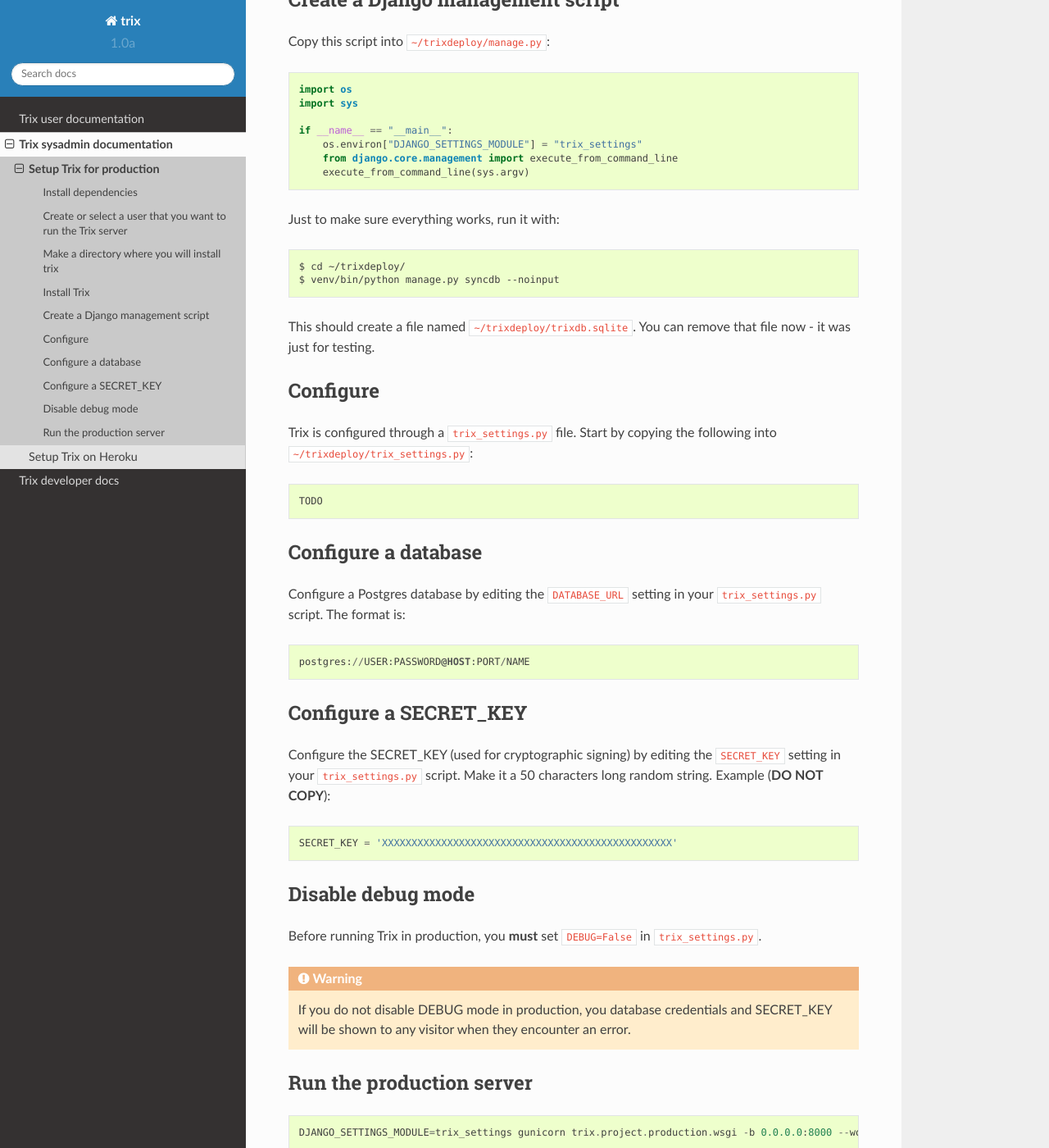
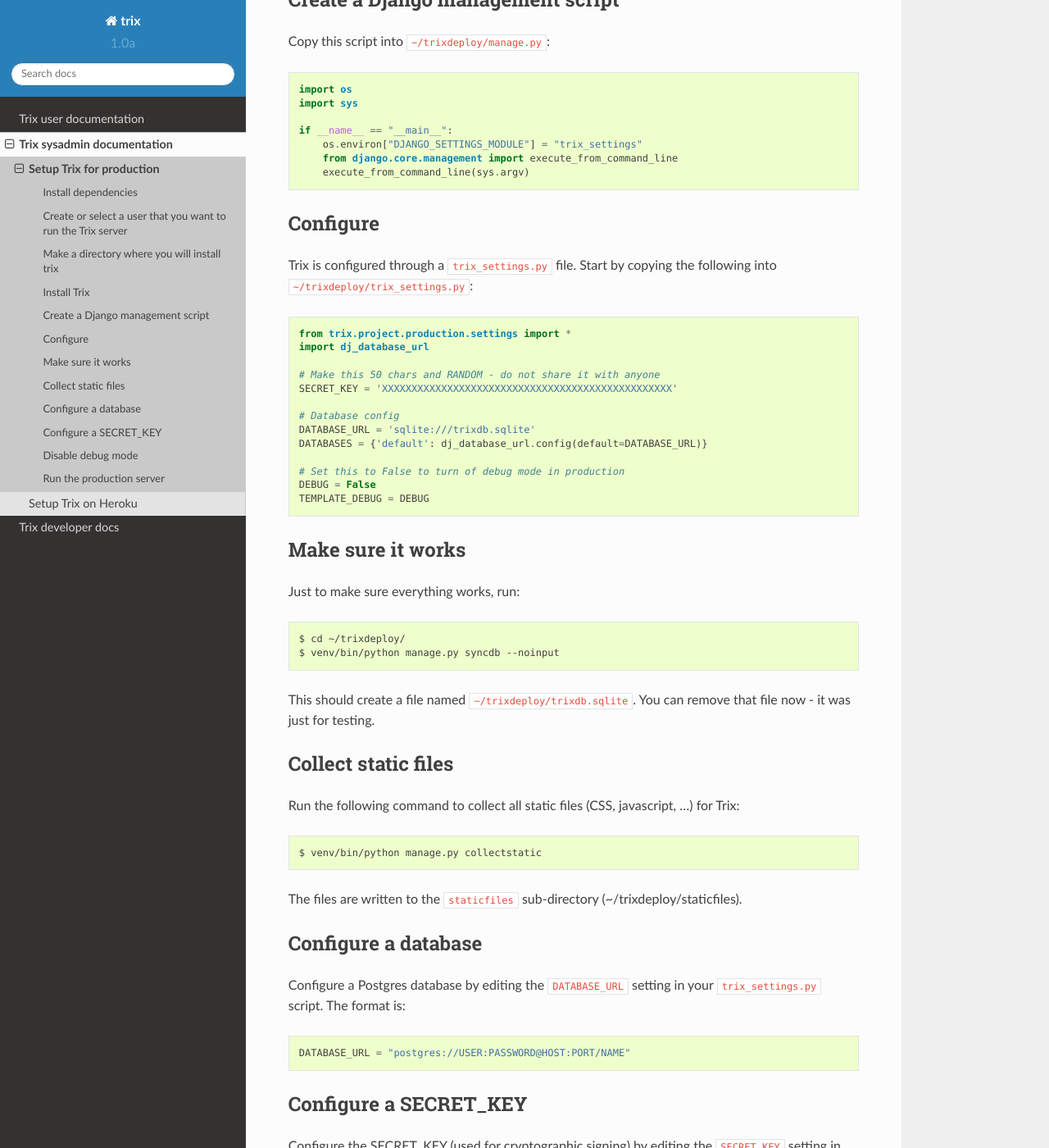
Before and after one commit to devilry/trix2, a Sphinx documentation site: the page built from docs/sysadmin/deploy.rst, in a window 1280 px wide and 1400 px high, scrolled down 882 px. Shown: the whole window at 82% size. Built offline with Sphinx 7.4.7 and the Read the Docs theme 2.0.0, drawn with Linux system fonts in a browser that asks for light colours; pages that are not in the unit, such as notebooks, are missing from menus; some of the changed text lies outside the part shown.

Commit message:
Better deploy docs.

```diff
--- a/docs/sysadmin/deploy.rst
+++ b/docs/sysadmin/deploy.rst
@@ -54,7 +54,32 @@
         from django.core.management import execute_from_command_line
         execute_from_command_line(sys.argv)
 
-Just to make sure everything works, run it with::
+
+*********
+Configure
+*********
+Trix is configured through a ``trix_settings.py`` file. Start by copying the following into
+``~/trixdeploy/trix_settings.py``::
+
+    from trix.project.production.settings import *
+    import dj_database_url
+
+    # Make this 50 chars and RANDOM - do not share it with anyone
+    SECRET_KEY = 'XXXXXXXXXXXXXXXXXXXXXXXXXXXXXXXXXXXXXXXXXXXXXXXXX'
+
+    # Database config
+    DATABASE_URL = 'sqlite:///trixdb.sqlite'
+    DATABASES = {'default': dj_database_url.config(default=DATABASE_URL)}
+
+    # Set this to False to turn of debug mode in production
+    DEBUG = False
+    TEMPLATE_DEBUG = DEBUG
+
+
+******************
+Make sure it works
+******************
+Just to make sure everything works, run::
 
     $ cd ~/trixdeploy/
     $ venv/bin/python manage.py syncdb --noinput
@@ -62,30 +87,30 @@
 This should create a file named ``~/trixdeploy/trixdb.sqlite``. You can remove that file now - it was just for testing.
 
 
-*********
-Configure
-*********
-Trix is configured through a ``trix_settings.py`` file. Start by copying the following into
-``~/trixdeploy/trix_settings.py``::
+********************
+Collect static files
+********************
+Run the following command to collect all static files (CSS, javascript, ...) for Trix::
 
-    TODO
+    $ venv/bin/python manage.py collectstatic
+
+The files are written to the ``staticfiles`` sub-directory (~/trixdeploy/staticfiles).
 
 
 ********************
 Configure a database
 ********************
-Configure a Postgres database by editing the ``DATABASE_URL`` setting in your ``trix_settings.py`` script. The format is::
+Configure a Postgres database by editing the ``DATABASE_URL`` setting in your ``trix_settings.py`` script.
+The format is::
 
-    postgres://USER:PASSWORD@HOST:PORT/NAME
+    DATABASE_URL = "postgres://USER:PASSWORD@HOST:PORT/NAME"
 
 
 **********************
 Configure a SECRET_KEY
 **********************
 Configure the SECRET_KEY (used for cryptographic signing) by editing the ``SECRET_KEY`` setting in your
-``trix_settings.py`` script. Make it a 50 characters long random string. Example (**DO NOT COPY**)::
-
-    SECRET_KEY = 'XXXXXXXXXXXXXXXXXXXXXXXXXXXXXXXXXXXXXXXXXXXXXXXXX'
+``trix_settings.py`` script. Make it a 50 characters long random string.
 
 
 ******************
@@ -104,7 +129,8 @@
 *************************
 ::
 
-    DJANGO_SETTINGS_MODULE=trix_settings gunicorn trix.project.production.wsgi -b 0.0.0.0:8000 --workers=12 --preload
+    DJANGO_SETTINGS_MODULE=trix_settings venv/bin/gunicorn trix.project.production.wsgi -b 0.0.0.0:8000 --workers=12
+    --preload
 
 You can adjust the number of worker threads in the ``--workers`` argument,
 and the port number in the ``-b`` argument. You can run this on port 80,
```
